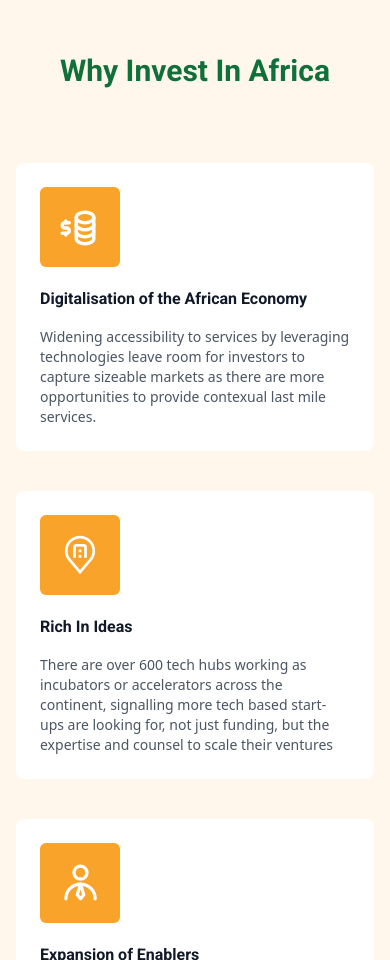
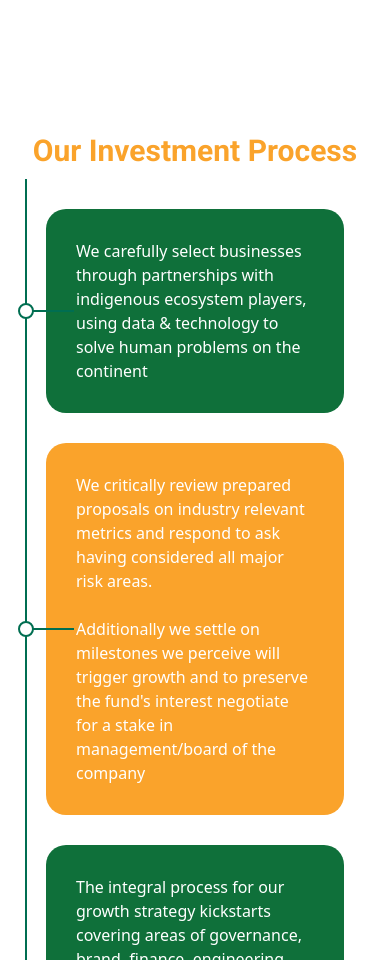
Before and after one commit to Khemy543/pod-africa, a Nuxt app: page /investors in a window 390 px wide. Shown: the part 1040-2000 px from the top of the page. Built offline with nearby package versions, Linux system fonts and the light colour scheme.

Commit message:
[IMP] time line

```diff
--- a/components/home/Banner.vue
+++ b/components/home/Banner.vue
@@ -2,9 +2,9 @@
   <div class="max-w-6xl mx-auto px-4 sm:px-6 lg:px-8">
     <div class=" w-full h-full mt-16 relative">
       <img src="~/static/images/home-banner.png" alt="home banner" class=" w-full h-full"/>
-      <div class=" w-1/2 absolute rounded-3xl bg-overlay px-10 py-5 bottom-10 left-10">
+      <div class=" w-full lg:w-1/2 absolute rounded-3xl bg-overlay px-10 py-5 -bottom-1/2 lg:bottom-10 lg:left-10">
         <div>
-            <h4 class=" font-source-sans font-bold text-3xl text-white">Building an Africa to last generations</h4>
+            <h4 class=" font-source-sans font-bold text-xl lg:text-3xl text-white">Building an Africa to last generations</h4>
 
             <p class=" text-sm font-normal font-source-sans text-white mt-5">
               PoD Africa is set out to be the bridge that converts the
--- a/components/investors/Banner.vue
+++ b/components/investors/Banner.vue
@@ -2,7 +2,7 @@
   <div class="max-w-6xl mx-auto px-4 sm:px-6 lg:px-8">
     <div class="w-full h-full mt-16 relative">
       <img src="~/static/images/investors-banner.png" alt="home banner" class="w-full h-full" />
-      <div class="w-1/2 absolute rounded-3xl bg-overlay px-10 py-5">
+      <div class="w-full lg:w-1/2 absolute rounded-3xl bg-overlay px-10 py-5">
         <div>
           <h4
             class="font-source-sans font-bold text-3xl text-white"
--- a/components/investors/InvestmentProcess.vue
+++ b/components/investors/InvestmentProcess.vue
@@ -1,18 +1,197 @@
 <template>
-  <section class="mt-32 max-w-6xl mx-auto px-4 sm:px-6">
+  <section class="my-32 max-w-5xl mx-auto px-4 sm:px-6">
+    <h3 class="text-center text-primary-yellow">Our Investment Process</h3>
 
-      <h3 class=" text-center text-primary-green">Our Investment Ethos</h3>
-
-
+    <div class="timeline">
+      <div class="container left">
+        <div class="content">
+          <p class=" font-source-sans text-base">
+            We carefully select businesses through partnerships
+            with indigenous ecosystem players, using data & technology
+            to solve human problems on the continent
+          </p>
+        </div>
+      </div>
+      <div class="container right">
+        <div class="content">
+          <p class=" font-source-sans text-base">
+            We critically review prepared proposals on industry relevant metrics and
+             respond to ask having considered all major risk areas.
+            <br/> <br/>
+            Additionally we settle on milestones we perceive will trigger
+             growth and to preserve the fund's interest negotiate for a
+             stake in management/board of the company
+          </p>
+        </div>
+      </div>
+      <div class="container left">
+        <div class="content">
+          <p class=" font-source-sans text-base">
+            The integral process for our growth strategy kickstarts covering areas
+             of governance, brand, finance, engineering and legal consultation,
+             to ensure our companies scale quickly; in order to effectively impact
+            the youth unemployment crisis and close the poverty gap engulfing the continent
+          </p>
+        </div>
+      </div>
+      <div class="container right">
+        <div class="content">
+          <p class=" font-source-sans text-base">
+            Access to the fund ensures access to the governing partners’ exclusive
+            caliber of business growth regardless of funding status for accepted
+            companies, by leveraging our 100+ years of experience in investment banking,
+            engineering, and building global brands, to develop future ready businesses
+            and leaders on the continent.
+          </p>
+        </div>
+      </div>
+    </div>
   </section>
 </template>
 
 <script>
-  export default {
+export default {
 
-  }
+}
 </script>
 
 <style scoped>
+*,
+*::before,
+*::after {
+  box-sizing: border-box;
+}
 
+body {
+  margin: 0;
+  background: #ffffff;
+}
+
+.timeline {
+  position: relative;
+  width: 100%;
+  max-width: 1140px;
+  margin: 0 auto;
+  padding: 15px 0;
+}
+
+.timeline::after {
+  content: "";
+  position: absolute;
+  width: 2px;
+  background: #006e51;
+  top: 0;
+  bottom: 0;
+  left: 50%;
+  margin-left: -1px;
+}
+
+.container {
+  padding: 15px 30px;
+  position: relative;
+  background: inherit;
+  width: 50%;
+}
+
+.container.left {
+  left: 0;
+}
+
+.container.right {
+  left: 50%;
+}
+
+.container::after {
+  content: "";
+  position: absolute;
+  width: 16px;
+  height: 16px;
+  top: calc(50% - 8px);
+  right: -8px;
+  background: #ffffff;
+  border: 2px solid #006e51;
+  border-radius: 16px;
+  z-index: 1;
+}
+
+.container.right::after {
+  left: -8px;
+}
+
+.container::before {
+  content: "";
+  position: absolute;
+  width: 50px;
+  height: 2px;
+  top: calc(50% - 1px);
+  right: 8px;
+  background: #006e51;
+  z-index: 1;
+}
+
+.container.right::before {
+  left: 8px;
+}
+
+.container .content {
+  padding: 30px;
+  position: relative;
+  border-radius: 20px;
+}
+
+.container.left .content {
+  @apply bg-primary-green text-white;
+}
+
+.container.right .content {
+  @apply bg-primary-yellow text-white;
+}
+
+.container.right .content {
+  padding: 30px;
+  border-radius: 20px
+}
+
+@media (max-width: 767.98px) {
+  .timeline::after {
+    left: 10px;
+  }
+
+  .container {
+    width: 100%;
+  }
+
+  .container.right {
+    left: 0%;
+  }
+
+  .container.left::after,
+  .container.right::after {
+    left: 2px;
+  }
+
+  .container.left::before,
+  .container.right::before {
+    left: 8px;
+    border-color: transparent #006e51 transparent transparent;
+  }
+
+  .container.left .date,
+  .container.right .date {
+    right: auto;
+    left: 15px;
+  }
+
+  .container.left .icon,
+  .container.right .icon {
+    right: auto;
+    left: 146px;
+  }
+
+  .container.left .content,
+  .container.right .content {
+    padding: 30px;
+    border-radius: 20px
+  }
+}
 </style>
--- a/pages/investors.vue
+++ b/pages/investors.vue
@@ -2,7 +2,7 @@
   <div>
     <Banner />
     <OurInvestors />
-    <!-- <InvestmentProcess /> -->
+    <InvestmentProcess />
     <WhyInvestorAfrica />
     <WordOnBlock />
     <Base />
```
